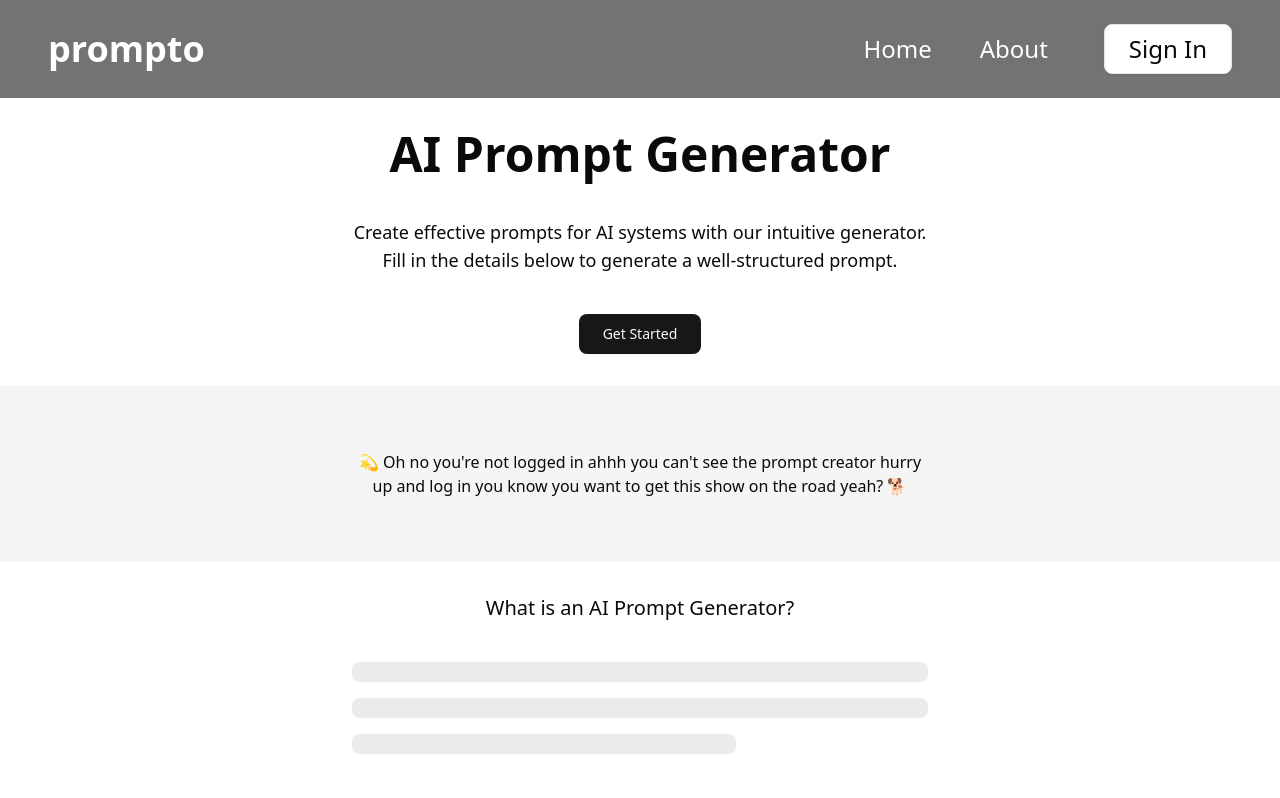
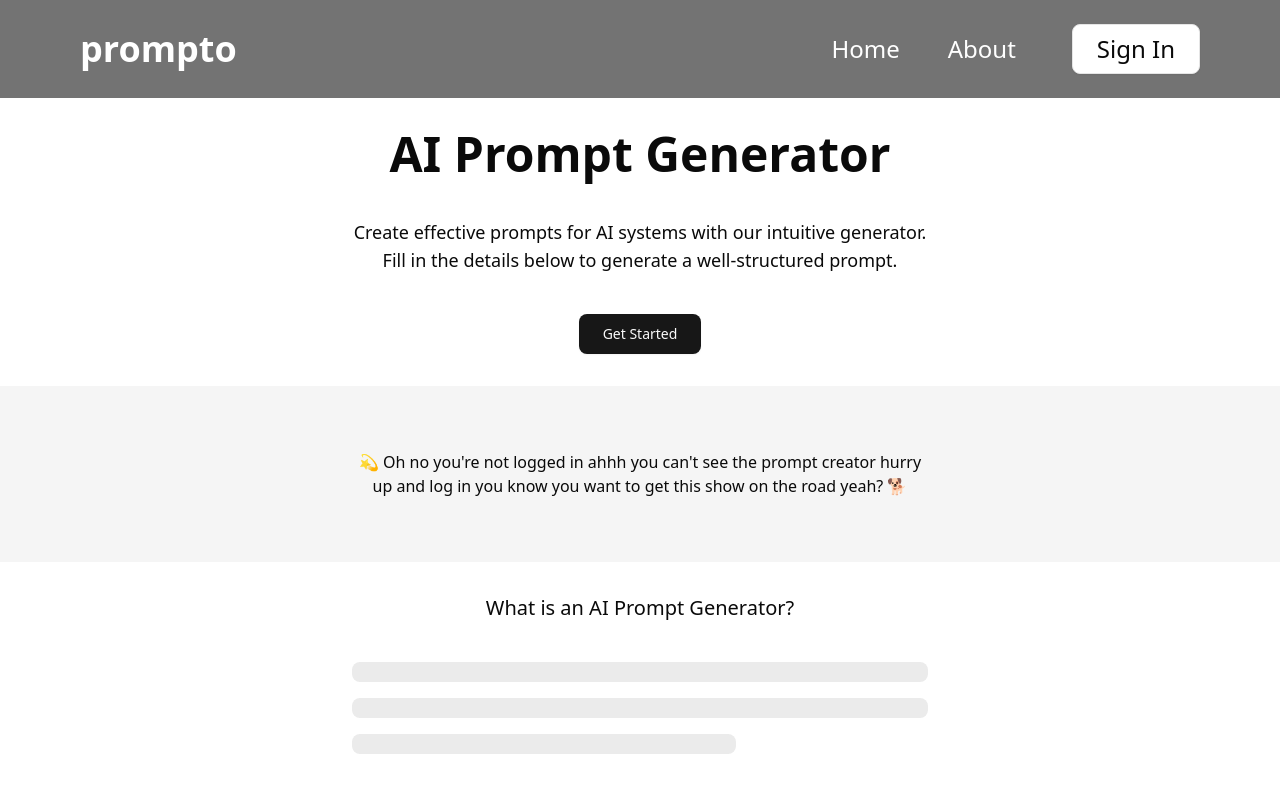
Before and after one commit to chingu-voyages/V54-tier3-team-37, a React (Vite) app in the folder frontend/: page / in a window 1280 px wide. Shown: the top 798 px of the page. Built offline with nearby package versions, Linux system fonts and the light colour scheme.

Commit message:
feat(homepage): Add Container and wrap Nav

```diff
--- /dev/null
+++ b/frontend/src/components/Container.tsx
@@ -0,0 +1,7 @@
+import { cn } from '@/lib/utils';
+
+const Container = ({ children, className }: { children: React.ReactNode; className?: string }) => {
+  return <div className={cn(`max-w-6xl px-4 flex flex-col items-center mx-auto`, className)}>{children}</div>;
+};
+
+export default Container;
--- a/frontend/src/components/Nav.tsx
+++ b/frontend/src/components/Nav.tsx
@@ -1,3 +1,4 @@
+import Container from './Container';
 import { Button } from './ui/button';
 
 interface NavLink {
@@ -18,7 +19,8 @@ const navLinks: NavLink[] = [
 
 const Nav = () => {
   return (
-    <nav className="text-background bg-muted-foreground flex w-full items-center justify-between p-6 px-12">
+    <nav className="text-background bg-muted-foreground flex w-full items-center justify-between py-6">
+      <Container className="w-full flex-row justify-between">
         <div className="flex items-center gap-4">
           <span className="text-4xl font-bold lowercase">Prompto</span>
         </div>
@@ -38,6 +40,7 @@ const Nav = () => {
             Sign In
           </Button>
         </div>
+      </Container>
     </nav>
   );
 };
```
Lines whose indentation alone changed are shown as unchanged.
